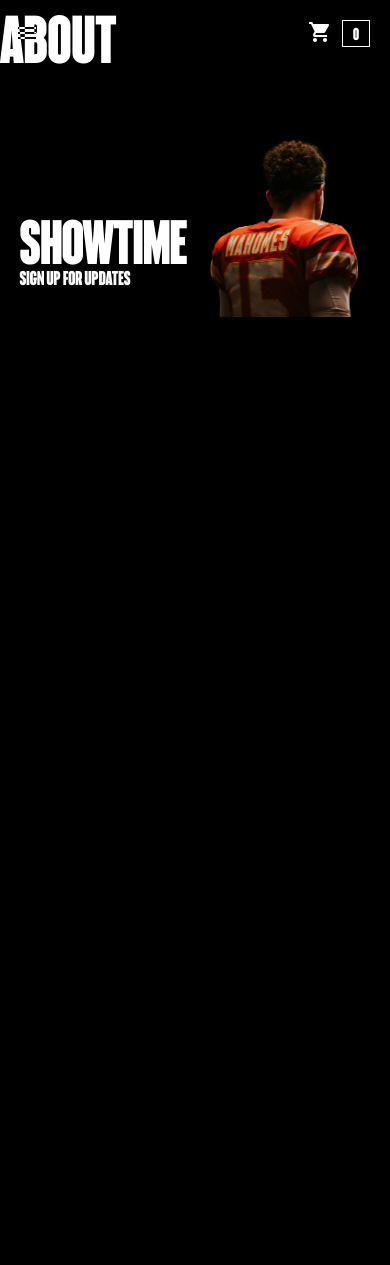
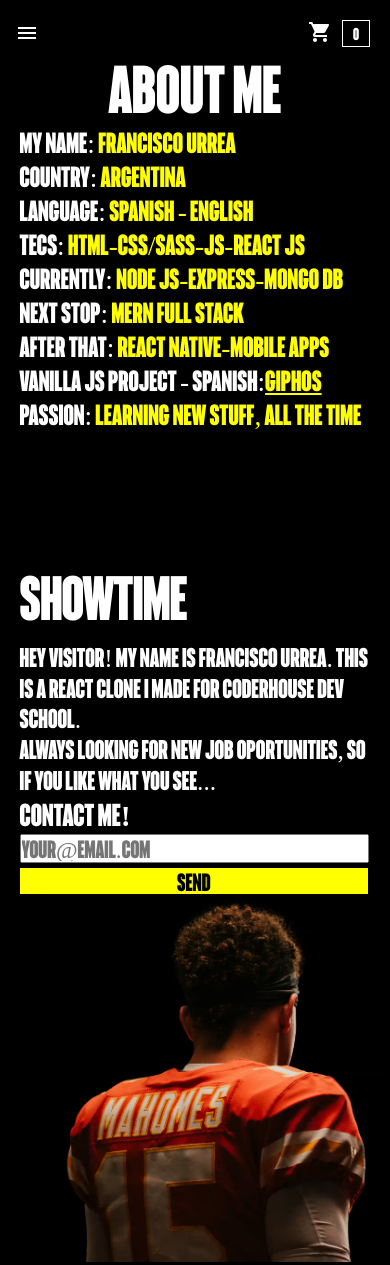
Before and after one commit to urreita9/PatMahomesEcommerceClone__coderHouse, a React (Create React App) app: page /about in a window 390 px wide. Before the commit the page ends 844 px from the top, so only its background shows below. Built offline with nearby package versions, Linux system fonts and the light colour scheme; no server answers; the database is empty.

Commit message:
About updated

```diff
--- a/package.json
+++ b/package.json
@@ -16,6 +16,7 @@
     "react-scripts": "4.0.3",
     "sweetalert2": "^11.0.18",
     "swiper": "^6.7.0",
+    "validator": "^13.6.0",
     "web-vitals": "^1.1.2"
   },
   "scripts": {
--- a/src/components/AboutScreen.css
+++ b/src/components/AboutScreen.css
@@ -1,3 +1,13 @@
 .about__title {
 	font-size: 16.2vw;
+	text-align: center;
+	margin-top: 50px;
 }
+.about__info__container {
+	width: 90vw;
+	margin: 0 auto;
+	font-size: 7vw;
+}
+.second__span {
+	color: yellow;
+}
--- a/src/components/AboutScreen.jsx
+++ b/src/components/AboutScreen.jsx
@@ -1,13 +1,65 @@
-import React from "react";
+import React, { useEffect } from "react";
+import { Link } from "react-router-dom";
 import Header from "./Header";
 import "./AboutScreen.css";
 
 const AboutScreen = () => {
+	useEffect(() => {
+		window.scrollTo(0, 0);
+	}, []);
 	return (
 		<>
-			<h1 className='about__title'>ABOUT</h1>
 			<div className='about__container'>
 				<Header />
+				<h1 className='about__title'>ABOUT ME</h1>
+				<div className='about__info__container'>
+					<p>
+						<span className='first__span'>My name: </span>
+						<span className='second__span'>FRANCISCO URREA</span>
+					</p>
+					<p>
+						<span className='first__span'>country: </span>
+						<span className='second__span'>ARGENTINA</span>
+					</p>
+					<p>
+						<span className='first__span'>Language: </span>
+						<span className='second__span'>SPANISH - ENGLISH</span>
+					</p>
+					<p>
+						<span className='first__span'>TECS: </span>
+						<span className='second__span'>HTML-CSS/SASS-JS-REACT JS</span>
+					</p>
+					<p>
+						<span className='first__span'>CURRENTLY: </span>
+						<span className='second__span'>NODE JS-EXPRESS-MONGO DB</span>
+					</p>
+					<p>
+						<span className='first__span'>NEXT STOP: </span>
+						<span className='second__span'>MERN FULL STACK</span>
+					</p>
+					<p>
+						<span className='first__span'>AFTER THAT: </span>
+						<span className='second__span'>REACT NATIVE-MOBILE APPS</span>
+					</p>
+
+					<p>
+						<span className='first__span'>VANILLA JS PROJECT - SPANISH:</span>
+						<span className='second__span'>
+							<a
+								href='https://urreita9.github.io/giphos/index.html'
+								style={{ color: "yellow" }}
+							>
+								GIPHOS
+							</a>
+						</span>
+					</p>
+					<p>
+						<span className='first__span'>PASSION: </span>
+						<span className='second__span'>
+							LEARNING NEW STUFF, ALL THE TIME
+						</span>
+					</p>
+				</div>
 			</div>
 		</>
 	);
--- a/src/components/CartDisplay.jsx
+++ b/src/components/CartDisplay.jsx
@@ -17,7 +17,11 @@ const CartDisplay = ({
 
 	return (
 		<div
-			className={openCart ? "cart__display__container" : "no__cart__display"}
+			className={
+				openCart
+					? "cart__display__container animate__animated animate__fadeInRight"
+					: "no__cart__display"
+			}
 		>
 			<div className='cart__display__margin'>
 				<div>
--- a/src/components/CartProducts.css
+++ b/src/components/CartProducts.css
@@ -88,4 +88,12 @@
 	.buttons__container {
 		font-size: 4vw;
 	}
+	.checkout__image {
+		max-width: 20vw;
+	}
+	.cartProducts__checkout {
+		font-size: 5vw;
+		font-family: patMahomesRegular;
+		margin-left: 20px;
+	}
 }
--- a/src/components/CartScreen.css
+++ b/src/components/CartScreen.css
@@ -62,3 +62,23 @@ button {
 	justify-content: center;
 	color: yellow;
 }
+
+@media (max-width: 800px) {
+	.cartScreen__form {
+		width: 100%;
+		max-width: 900px;
+		font-size: 10vw;
+	}
+	.cartScreen__form label {
+		margin-top: 10px;
+	}
+	.cartScreen__form input {
+		height: 10vw;
+		font-size: 9vw;
+		font-family: patMahomesRegular;
+	}
+	.cartScreen__products {
+		max-width: 90vw;
+		font-size: 10vw;
+	}
+}
--- a/src/components/CartScreen.jsx
+++ b/src/components/CartScreen.jsx
@@ -3,6 +3,8 @@ import { Redirect } from "react-router-dom";
 import CartPoduct from "./CartPoduct";
 import { CartContext } from "./context/CartContext";
 import { useForm } from "../hooks/useForm";
+import validator from "validator";
+
 import AttachMoneyIcon from "@material-ui/icons/AttachMoney";
 
 import "./CartScreen.css";
@@ -42,7 +44,9 @@ const CartScreen = () => {
 
 	return (
 		<>
-			<h1 className='cartScreen__title'>CART CHECKOUT</h1>
+			<h1 className='cartScreen__title animate__animated animate__fadeIn'>
+				CART CHECKOUT
+			</h1>
 			<div className='cartScreen__container'>
 				{cartTotal > 0 ? (
 					<form onSubmit={(e) => handleSubmit(e)} className='cartScreen__form'>
--- a/src/components/Footer.css
+++ b/src/components/Footer.css
@@ -26,3 +26,44 @@
 .show {
 	opacity: 1;
 }
+.footer__contact {
+	max-width: 50vw;
+	margin-top: 20px;
+	font-size: 2.5vw;
+}
+.footer__contact input {
+	width: 98.5%;
+	height: 3vw;
+	font-size: 2.5vw;
+}
+.footer__contact button {
+	border: none;
+	background-color: yellow;
+	color: black;
+	cursor: pointer;
+	font-size: 2.5vw;
+
+	height: 3vw;
+}
+
+@media (max-width: 800px) {
+	.footer__container {
+		flex-direction: column;
+	}
+	.footer__container__info {
+		width: 100%;
+	}
+	.footer__contact {
+		max-width: 90vw;
+		font-size: 6.5vw;
+	}
+	.footer__contact input {
+		height: 6.5vw;
+		font-size: 6vw;
+	}
+	.footer__contact button {
+		font-size: 6vw;
+
+		height: 6.5vw;
+	}
+}
--- a/src/components/Footer.jsx
+++ b/src/components/Footer.jsx
@@ -1,14 +1,62 @@
-import React, { useContext } from "react";
+import React, { useState, useContext } from "react";
+import { useForm } from "../hooks/useForm";
 import { CartContext } from "./context/CartContext";
+import validator from "validator";
+
 import "./Footer.css";
 
 const Footer = () => {
-	const { isMenuClicked } = useContext(CartContext);
+	const [error, setError] = useState("");
+	const [contactMade, setContactMade] = useState(false);
+	const { isMenuClicked, createContactEmail } = useContext(CartContext);
+	const [inputValues, handleInputChange, reset] = useForm({ email: "" });
+
+	const { email } = inputValues;
+
 	return (
 		<div className={`footer__container ${isMenuClicked ? "hide" : "show"}`}>
 			<div className='footer__container__info'>
 				<h1 className='footer__container__info__title'>SHOWTIME</h1>
-				<h3>SIGN UP FOR UPDATES</h3>
+				<div className='footer__contact'>
+					<p>
+						Hey visitor! My name is Francisco Urrea. This is a React Clone I
+						made for CoderHouse Dev School.
+					</p>
+					<p>
+						Always looking for new job oportunities, so if you like what you
+						see...
+					</p>
+					<h3>Contact Me!</h3>
+					{error && <span style={{ color: "yellow" }}>{error}</span>}
+					{contactMade && (
+						<span style={{ color: "yellow" }}>
+							Thanks! Email recieved. I will contact you soon.
+						</span>
+					)}
+					<input
+						type='email'
+						placeholder='your@email.com'
+						onChange={handleInputChange}
+						name='email'
+						value={email}
+						autoComplete='off'
+					/>
+					<button
+						onClick={() => {
+							if (!validator.isEmail(email)) {
+								setError("Please write a valid email");
+								setContactMade(false);
+							} else {
+								setError("");
+								createContactEmail(email);
+								setContactMade(true);
+								reset();
+							}
+						}}
+					>
+						SEND
+					</button>
+				</div>
 			</div>
 			<div className='footer__container__image'>
 				<img
--- a/src/components/Header.css
+++ b/src/components/Header.css
@@ -58,6 +58,9 @@
 	.navBar {
 		margin-top: 5%;
 	}
+	.navBar__left__menuItems__items a {
+		font-size: 5vw;
+	}
 }
 .navMobile {
 	height: 100vh;
@@ -84,6 +87,8 @@
 	text-decoration: none;
 	color: white;
 	font-family: patMahomesBold;
+	font-size: 40vw;
+	margin-left: 5px;
 }
 .navMobile__list__item a:hover {
 	color: yellow;
--- a/src/components/Product.css
+++ b/src/components/Product.css
@@ -64,7 +64,7 @@
 
 @media (max-width: 799px) {
 	.product__info > p {
-		font-size: 4vw;
+		font-size: 5vw;
 	}
 	.productInGrid:first-child {
 		grid-row-start: 1;
--- a/src/components/context/CartContext.jsx
+++ b/src/components/context/CartContext.jsx
@@ -6,6 +6,7 @@ import Swal from "sweetalert2";
 
 const productsRef = db.collection("products");
 const ordersRef = db.collection("orders");
+const contactRef = db.collection("contactEmails");
 
 export const CartContext = createContext();
 
@@ -54,8 +55,8 @@ export const ContextProvider = ({ children }) => {
 			Swal.fire({
 				icon: "success",
 				title: `Congratulations ${op.buyer.name}!`,
-				text: `Great purchase! Your items will be delivered to ${op.buyer.adress}.`,
-				footer: `Operation # ${response.id} - Please remember`,
+				text: `Great purchase! Your items will be delivered to: ${op.buyer.adress}.`,
+				footer: `Operation ID # ${response.id}`,
 			});
 		});
 	};
@@ -70,6 +71,11 @@ export const ContextProvider = ({ children }) => {
 		});
 	};
 
+	const createContactEmail = (email) => {
+		return contactRef
+			.add({ email: email, date: new Date().getTime() })
+			.then(({ id }) => console.log(id));
+	};
 	const handleCartClick = () => {
 		setOpenCart(!openCart);
 	};
@@ -177,6 +183,7 @@ export const ContextProvider = ({ children }) => {
 		removeFromCart,
 		createOrder,
 		updateStock,
+		createContactEmail,
 	};
 	return <CartContext.Provider value={values}>{children}</CartContext.Provider>;
 };
```
Also changed, not shown: 1 other file (tests, documents, lock files or other folders).
